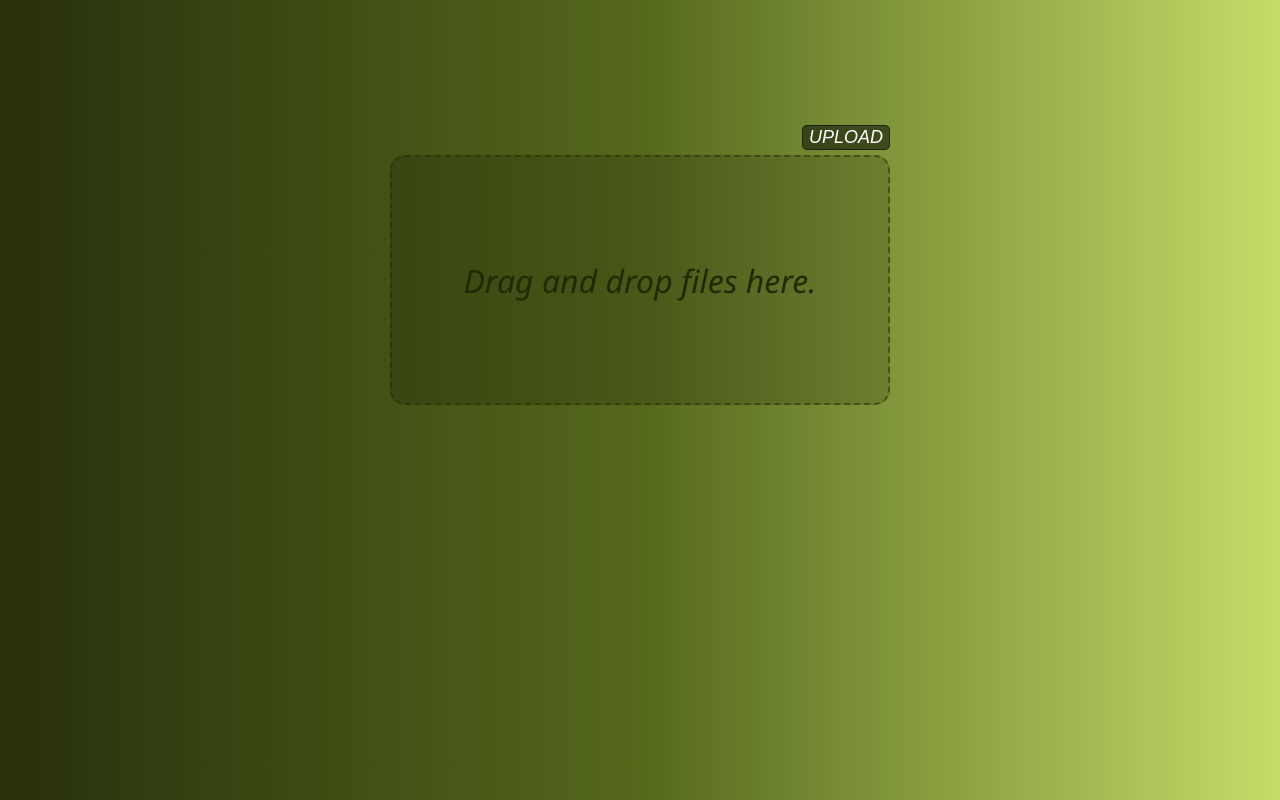
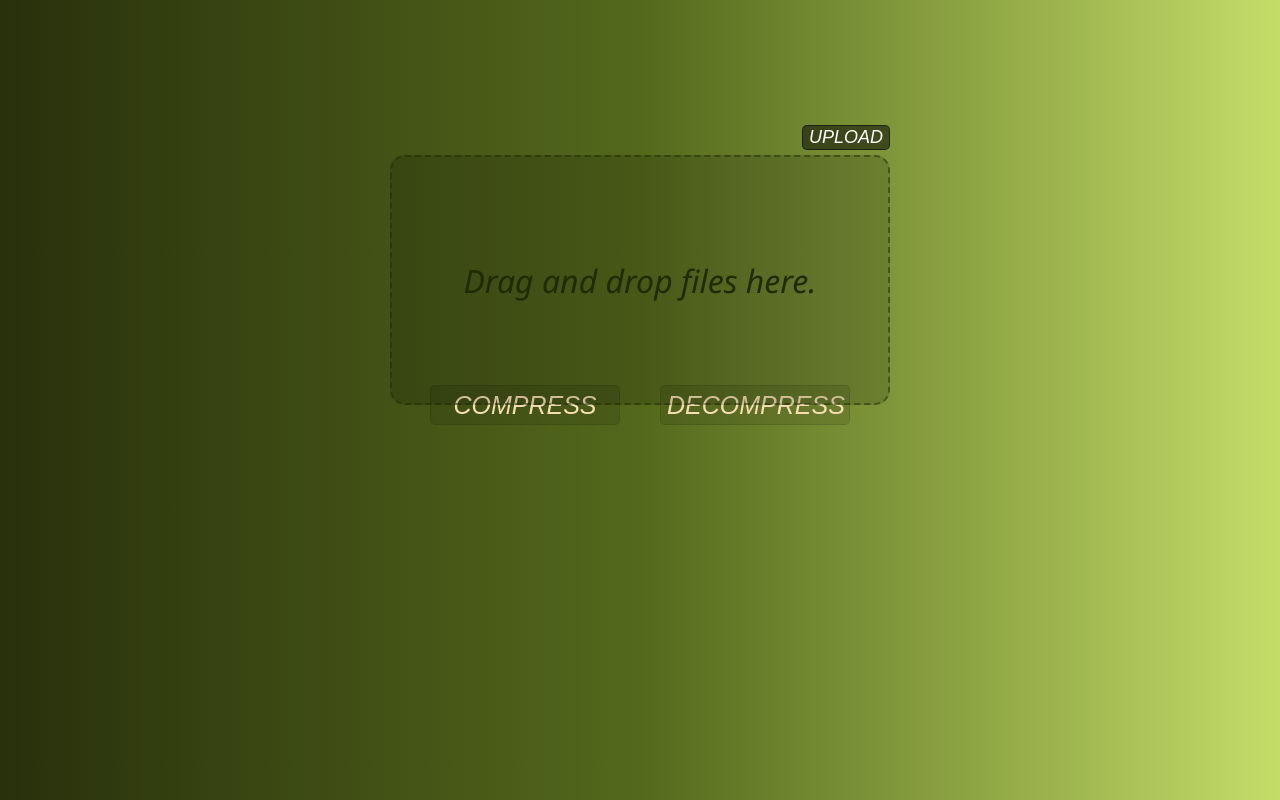
Before and after one commit to tBarzz/HuffmanFileCompressor, a React app in the folder frontend/: page / in a window 1280 px wide. Built offline with nearby package versions, Linux system fonts and the light colour scheme; the HTML template or start-up script is replaced by a standard one.

Commit message:
Implemented operational buttons

```diff
--- a/frontend/src/App.css
+++ b/frontend/src/App.css
@@ -29,6 +29,8 @@
 .collectionBox p.selectedFile {
   color: rgba(29, 202, 173)
 }
+
+
 .fileDropArea {
   position: relative;
 }
@@ -54,9 +56,59 @@
 .fileDropArea input {
   display: none;
 }
+
+
 .DropBox {
   display: flex;
   justify-content: center;
   align-items: center;
   height: 70vh;
 }
+
+.OperationsUnit {
+  display: flex;
+  justify-content: center;
+  margin-top: -175px;
+}
+.operationsButtons {
+  display: flex;
+  gap: 40px;
+}
+.compressButton {
+  background: rgba(0,0,0,0.5);
+  border: 1px solid rgba(0,0,0,0.5);
+
+  color: rgba(218, 85, 8);
+}
+.compressButton:enabled:hover {
+  background: rgba(218, 85, 8, 0.75);
+  color: rgba(0,0,0);
+  transform: scale(0.85);
+}
+.decompressButton {
+  background: rgba(218, 85, 8, 0.75);
+  border: 1px solid rgba(218, 85, 8, 0.75);
+
+  color: rgba(0,0,0);
+}
+.decompressButton:enabled:hover {
+  background: rgba(0,0,0,0.6);
+  color: rgba(218, 85, 8);
+  transform: scale(1.15);
+}
+.compressButton,
+.decompressButton {
+    width: 190px;
+    height: 40px;
+    transition: 0.3s;
+    border-radius: 5px;
+    font-style: oblique;
+    font-size: 25px;
+}
+.compressButton:disabled,
+.decompressButton:disabled {
+  background: rgba(0,0,0, 0.1);
+  border: 1px solid rgba(0,0,0, 0.1);
+  color: wheat;
+
+}
--- a/frontend/src/HomePage.jsx
+++ b/frontend/src/HomePage.jsx
@@ -1,9 +1,50 @@
+import { useState } from "react";
 import FileDropArea from "./components/FileDropArea";
+import OperationsButtons from "./components/OperationsButtons"
 
 function HomePage(){
+    const [selectedFile, setSelectedFile] = useState(null);
+    const [resFile, setResFile] = useState(null);
+    const [resFileName, setResFileName] = useState(null);
+    const [fileError, setFileError] = useState(null);
+    const [status, setStatus] = useState("idle");
     return(
-        <div className = "DropBox">
-            <FileDropArea/>
+        <div className = "HomePage">
+
+            <div className = "DropBox">
+                <FileDropArea
+                    selectedFile = {selectedFile}
+                    setSelectedFile = {setSelectedFile}
+                />
+            </div>
+
+            <div className = "OperationsUnit">
+                <OperationsButtons
+                    selectedFile = {selectedFile}
+                    setResFile = {setResFile}
+                    setResFileName = {setResFileName}
+                    setFileError = {setFileError}
+                    setStatus = {setStatus}
+                />
+            </div>
+
+            {status === "processing" && (
+                <div className = "ProcessBar">
+                    PROCESS BAR
+                </div>
+            )}
+
+            {status === "success" && (
+                <div className = "DownloadButton">
+                    DOWNLOAD
+                </div>
+            )}
+
+            {status === "failure" && (
+                <div className = "ErrorMessage">
+                    ERROR MESSAGE
+                </div>
+            )}
         </div>
     );
 }
--- a/frontend/src/components/FileDropArea.jsx
+++ b/frontend/src/components/FileDropArea.jsx
@@ -1,9 +1,7 @@
 import { useRef } from "react";
-import { useState } from "react";
 
-function FileDropArea(){
+function FileDropArea({selectedFile, setSelectedFile}){
     const fileInputRef = useRef(null);
-    const [selectedFile, setSelectedFile] = useState(null);
     return(
         <div className = "fileDropArea">
 
--- /dev/null
+++ b/frontend/src/components/OperationsButtons.jsx
@@ -0,0 +1,94 @@
+function OperationsButtons({selectedFile, setResFile, setResFileName, setFileError, setStatus}){
+
+    async function handleCompress() {
+        const formData = new FormData();
+
+        formData.append("file", selectedFile);
+
+        setResFile(null);
+        setResFileName(null);
+        setFileError(null);
+        setStatus("processing");
+
+        try {
+            const response = await fetch("/compress", {
+                method: "POST",
+                body: formData
+            });
+            if(!response.ok){
+                setFileError("Compression Failed.");
+                setStatus("failure");
+            }
+            else{
+                const blob = await response.blob();
+                const contentDisposition = response.headers.get("Content-Disposition");
+                const parts = contentDisposition.split("filename=");
+                const fileName = parts[1].slice(1,-1);
+                setResFile(blob);
+                setResFileName(fileName);
+                setStatus("success");
+            }
+        }
+        catch{
+            setFileError("Network Error.");
+            setStatus("failure");
+        }
+    }
+
+    async function handleDecompress() {
+        const formData = new FormData();
+
+        formData.append("file", selectedFile);
+
+        setResFile(null);
+        setResFileName(null);
+        setFileError(null);
+        setStatus("processing");
+
+        try {
+            const response = await fetch("/decompress", {
+                method: "POST",
+                body: formData
+            });
+            if(!response.ok){
+                setFileError("Decompression Failed.");
+                setStatus("failure");
+            }
+            else{
+                const blob = await response.blob();
+                const contentDisposition = response.headers.get("Content-Disposition");
+                const parts = contentDisposition.split("filename=");
+                const fileName = parts[1].slice(1,-1);
+                setResFile(blob);
+                setResFileName(fileName);
+                setStatus("success");
+            }
+        }
+        catch{
+            setFileError("Network Error.");
+            setStatus("failure");
+        }
+    }
+
+    return(
+        <div className = "operationsButtons">
+            <button
+                className = "compressButton"
+                disabled = {!selectedFile}
+                onClick = {handleCompress}
+            >
+                COMPRESS
+            </button>
+
+            <button
+                className = "decompressButton"
+                disabled = {!selectedFile}
+                onClick = {handleDecompress}
+            >
+                DECOMPRESS
+            </button>
+        </div>
+    );
+}
+
+export default OperationsButtons;
```
